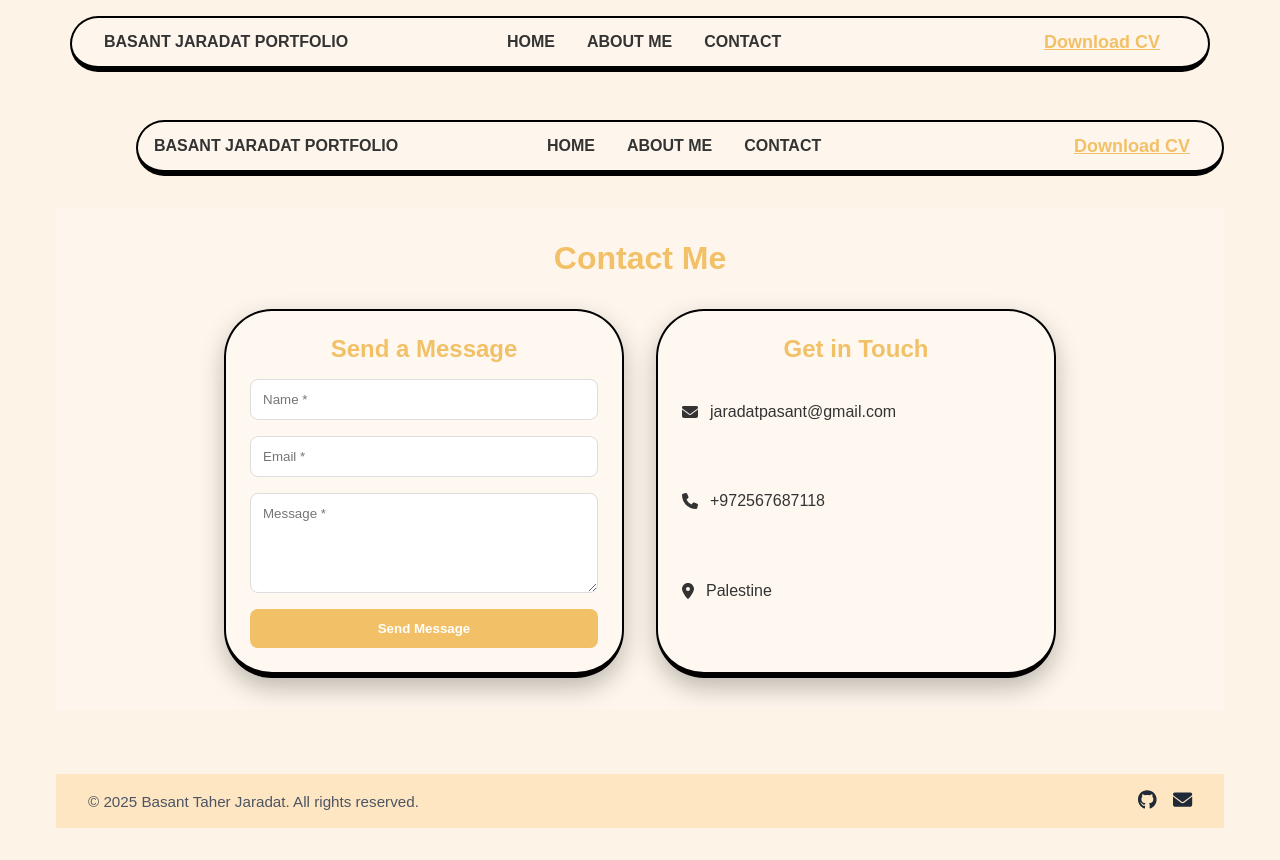
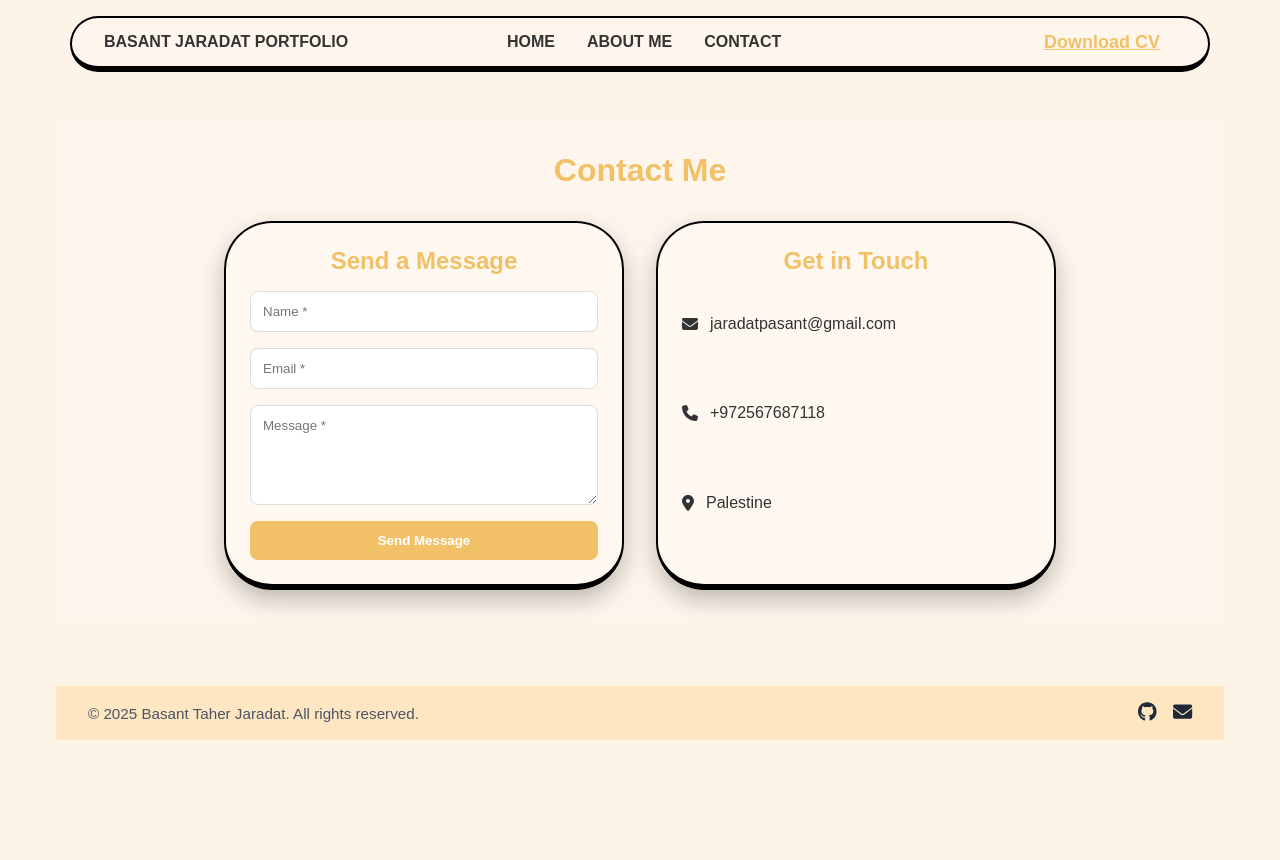
Before and after one commit to basantjaradat/Portfolio, a Next.js app: page /contact in a window 1280 px wide. After the commit the page ends 800 px from the top, so only its background shows below. Built offline with nearby package versions, Linux system fonts and the light colour scheme.

Commit message:
Update contact.jsx

```diff
--- a/src/pages/contact.jsx
+++ b/src/pages/contact.jsx
@@ -7,18 +7,6 @@ import Link from 'next/link';
 const Contact = () => {
   return (
     <>
-      <div className="navbar-box">
-        <span>BASANT JARADAT PORTFOLIO</span>
-        <div className="menu">
-          <Link href="/">HOME</Link>
-          <Link href="/about">ABOUT ME</Link>
-          <Link href="/contact">CONTACT</Link>
-        </div>
-        <a className="download" href="/basant-jaradat-CV.pdf" download>
-          Download CV
-        </a>
-      </div>
-
       <div className="contact-container">
         <h2 className="contact-title">Contact Me</h2>
         <div className="contact-box">
```
